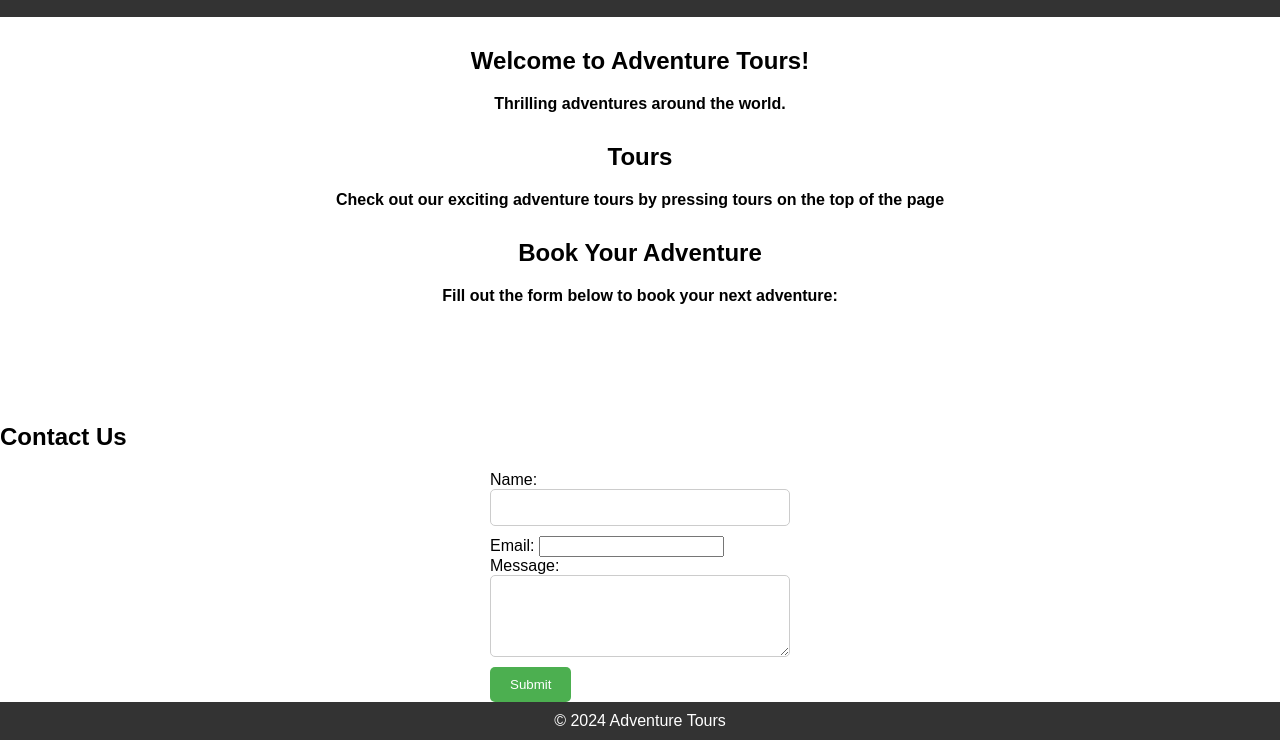
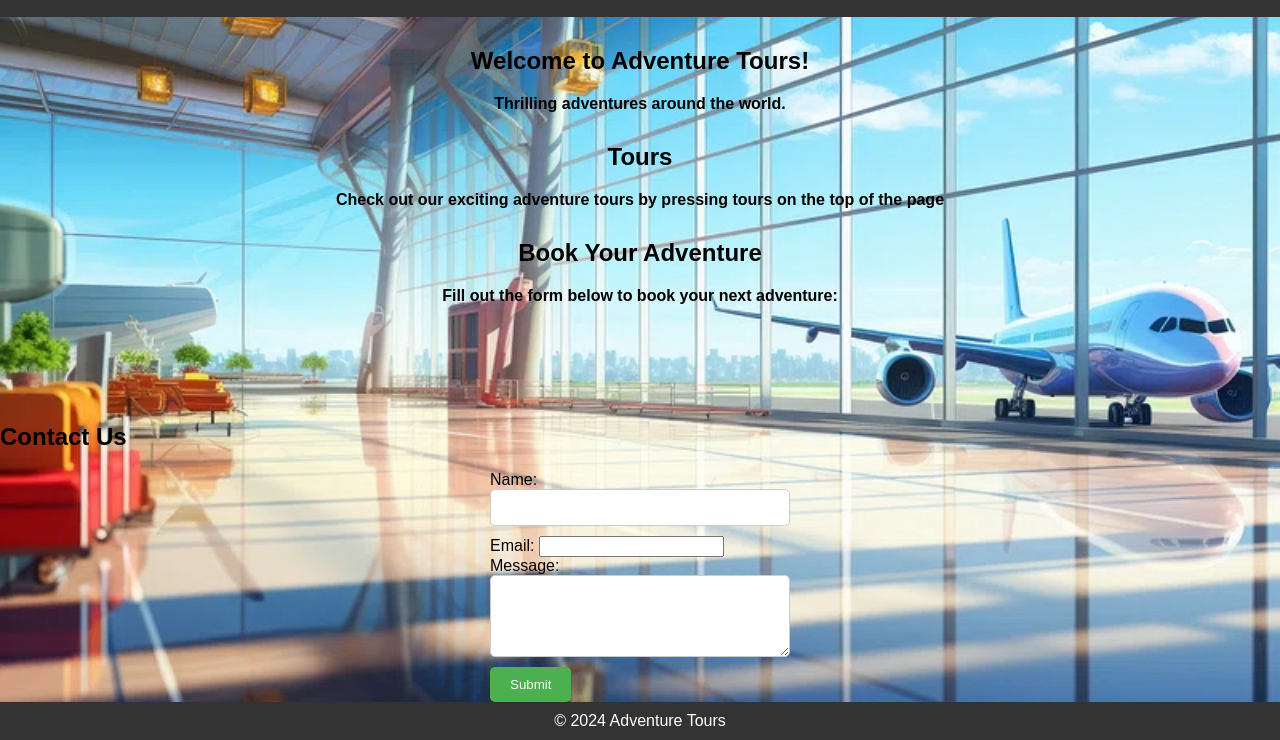
Before and after one commit to J0sh12/finalWebsite.github.io, a plain HTML site: page index.html in a window 1280 px wide. Shown: the part 60-800 px from the top of the page. Drawn offline with Linux system fonts and the light colour scheme.

Commit message:
Update styles.css

```diff
--- a/styles.css
+++ b/styles.css
@@ -2,7 +2,7 @@ body {
     font-family: Arial, sans-serif;
     margin: 0;
     padding: 0;
-	background-image: url('images/airport.webp');
+	background-image: url('airport.webp');
     background-size: cover;
     background-position: center;
 	display: flex;
```
